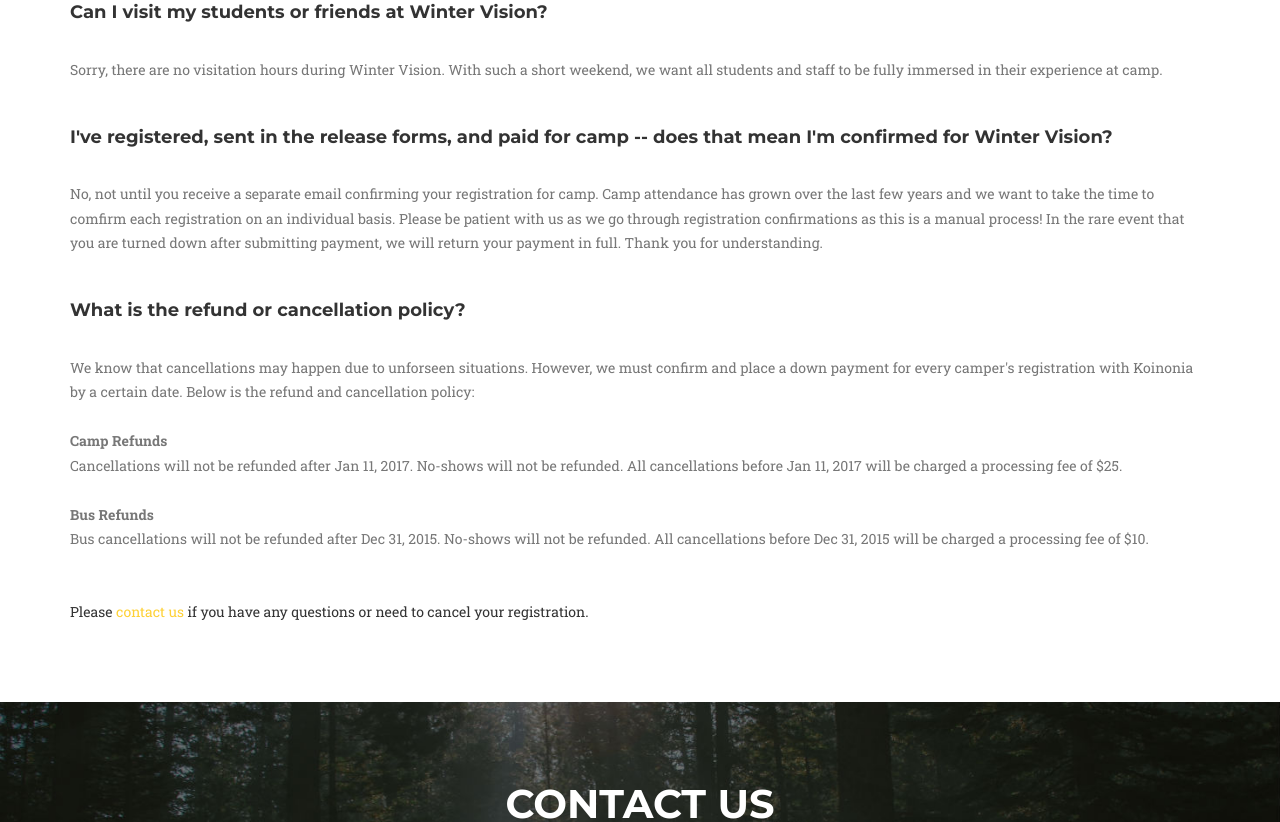
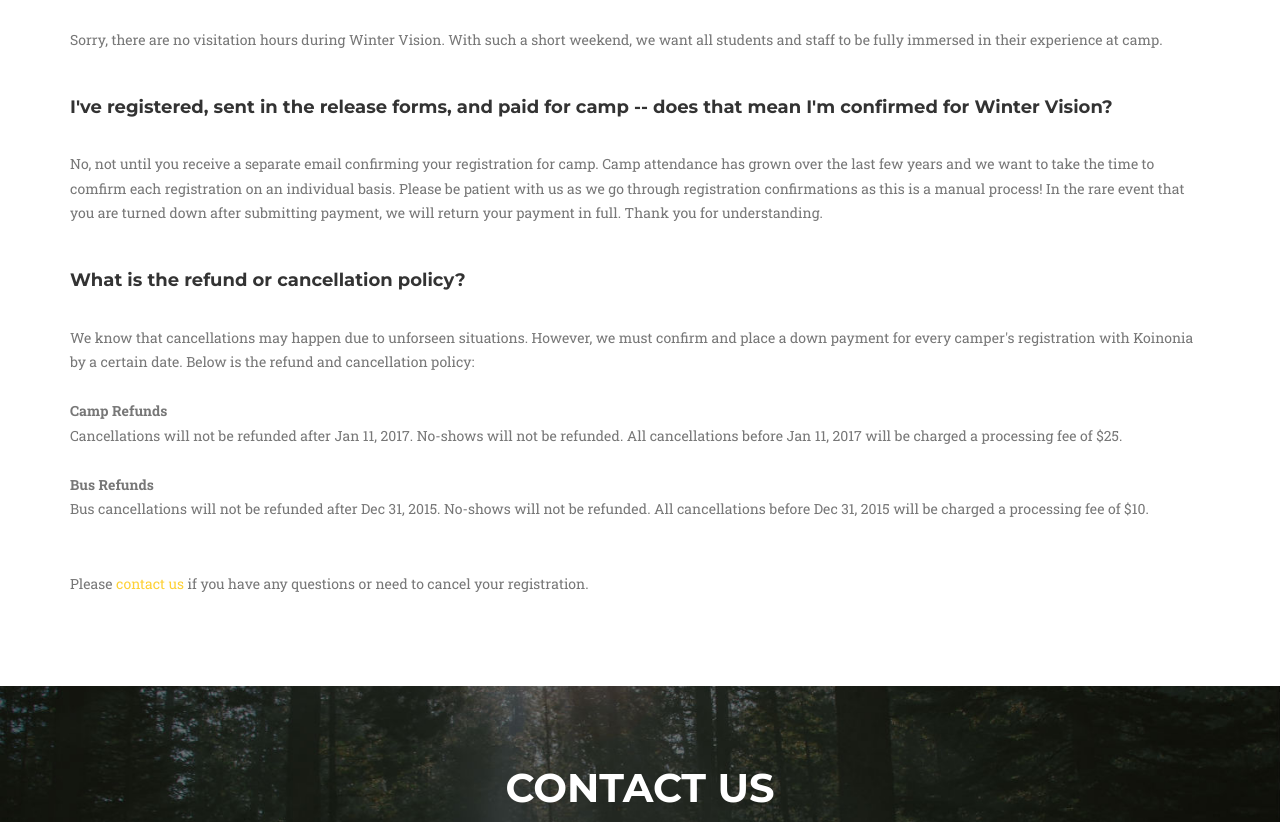
Before and after one commit to melissaha/wintervision, a website: page index.html in a window 1280 px wide. Shown: the part 3444-4266 px from the top of the page. Drawn offline with nearby package versions, Linux system fonts and the light colour scheme; a web font is replaced by a local one.

Commit message:
More styling changes

```diff
--- a/index.html
+++ b/index.html
@@ -91,7 +91,7 @@
                 </div>
             </div>
             <div class="row text-center">
-                <h4>January 13-16, 2017</h4><br />
+                <h4>January 13-16, 2017</h4>
                 <h4>Koinonia Conference Grounds</h4>
                 <p class="text-muted">1605 Eureka Canyon Rd, Watsonville, CA 95076</p>
                 <a href="http://www.gotocamp.org/directions.cfm" class="btn btn-xl" target="_blank">Directions to Koinonia</a>
@@ -213,7 +213,7 @@
               <b>Bus Refunds</b><br />
               Bus cancellations will not be refunded after Dec 31, 2015. No-shows will not be refunded. All cancellations before Dec 31, 2015 will be charged a processing fee of $10.</p><br /><br />
 
-              Please <a href="mailto:registration@wintervision.org" target="_top">contact us</a> if you have any questions or need to cancel your registration.
+              <p class="text-muted">Please <a href="mailto:registration@wintervision.org" target="_top">contact us</a> if you have any questions or need to cancel your registration.</p>
 
                     </div>
                 </div>
```
